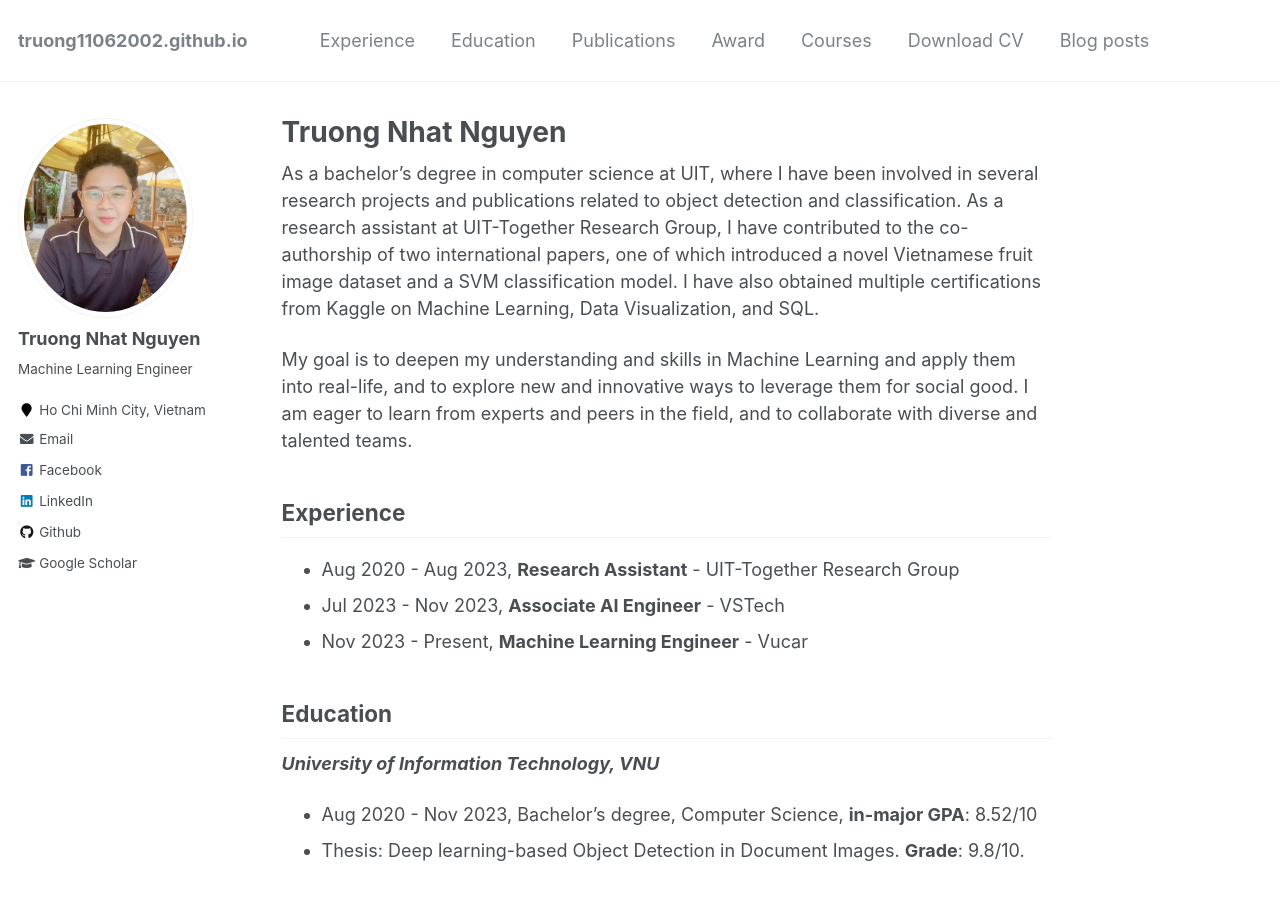
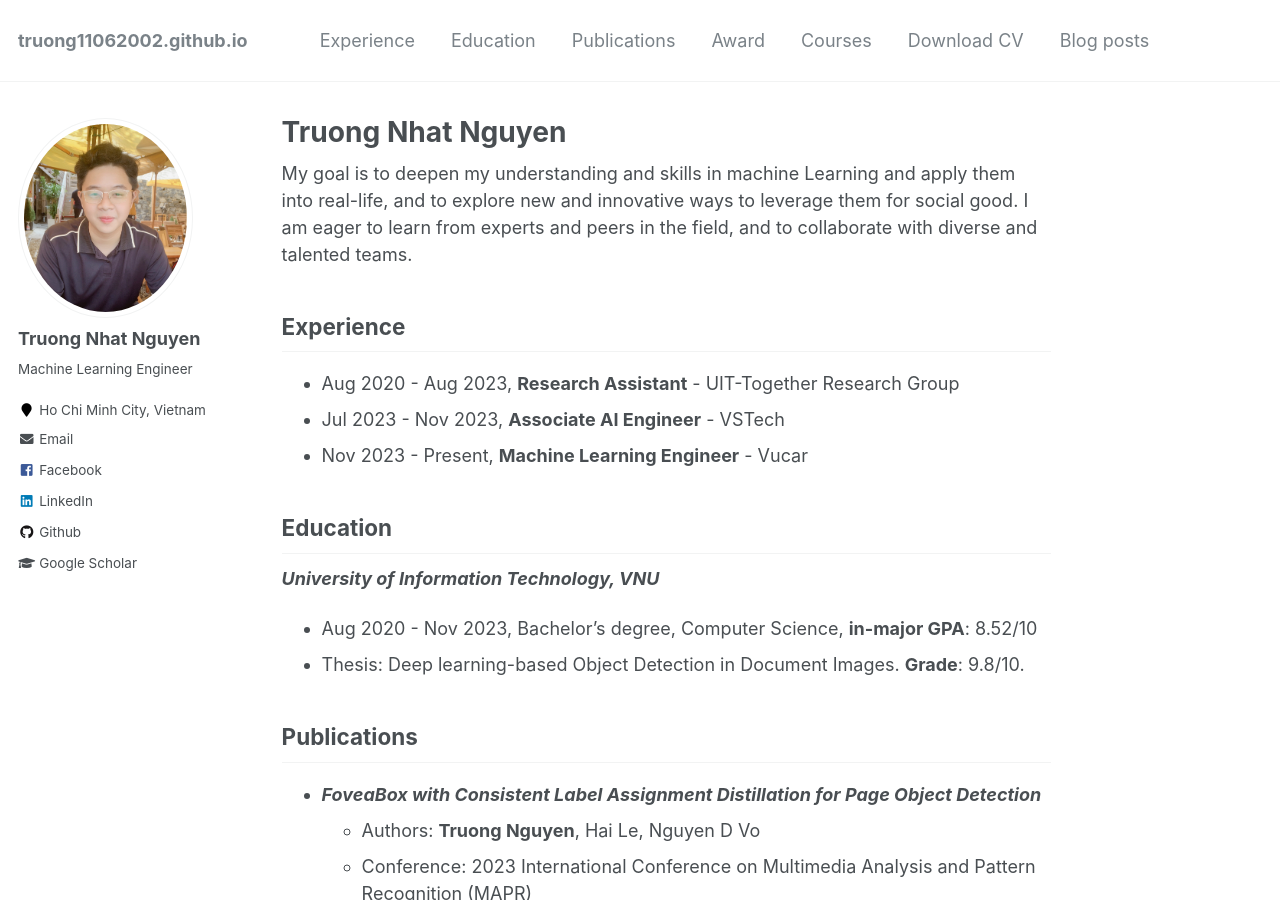
Before and after one commit to truong11062002/truong11062002.github.io, a Jekyll site: the page built from _pages/about.md, in a window 1280 px wide and 900 px high. Built offline with Jekyll 4.4.1, drawn with Linux system fonts in a browser that asks for light colours.

Commit message:
update about

```diff
--- a/_pages/about.md
+++ b/_pages/about.md
@@ -7,10 +7,7 @@ redirect_from:
   - /about/
   - /about.html
 ---
-
-As a bachelor's degree in computer science at UIT, where I have been involved in several research projects and publications related to object detection and classification. As a research assistant at UIT-Together Research Group, I have contributed to the co-authorship of two international papers, one of which introduced a novel Vietnamese fruit image dataset and a SVM classification model. I have also obtained multiple certifications from Kaggle on Machine Learning, Data Visualization, and SQL.
-
-My goal is to deepen my understanding and skills in Machine Learning and apply them into real-life, and to explore new and innovative ways to leverage them for social good. I am eager to learn from experts and peers in the field, and to collaborate with diverse and talented teams.
+My goal is to deepen my understanding and skills in machine Learning and apply them into real-life, and to explore new and innovative ways to leverage them for social good. I am eager to learn from experts and peers in the field, and to collaborate with diverse and talented teams.
 
 ## <a name="exp"></a> Experience
 
```
